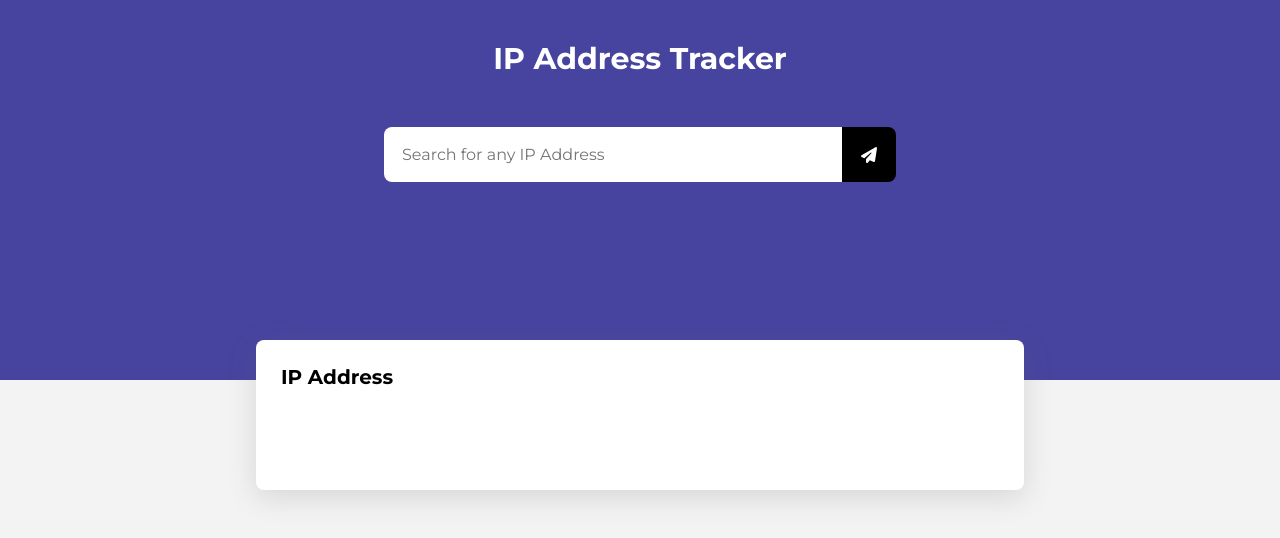
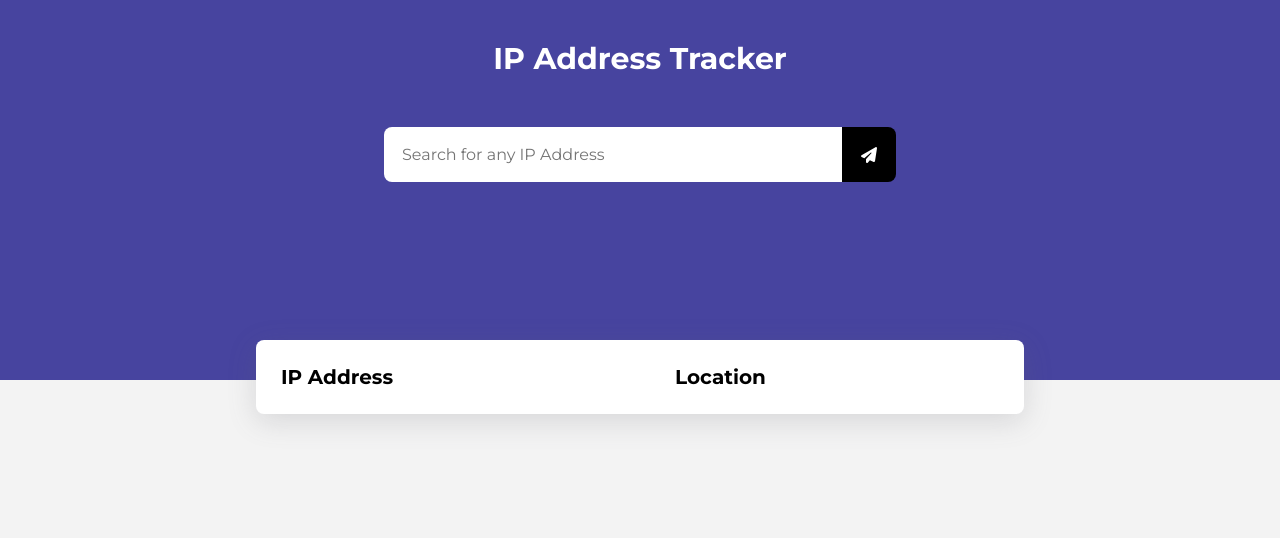
Before and after one commit to gfrnca/ReactIPTracker, a React (Create React App) app: page / in a window 1280 px wide. Shown: the top 538 px of the page. Built offline with nearby package versions, Linux system fonts and the light colour scheme.

Commit message:
Solved props issues & passed country, city and ip data

```diff
--- a/src/components/organisms/HomePage/HomePageHeader/HomePageHeader.jsx
+++ b/src/components/organisms/HomePage/HomePageHeader/HomePageHeader.jsx
@@ -15,7 +15,6 @@ import { HomePageHeaderWrapper } from "./HomePageHeader.styled";
 
 const HomePageHeader = (props) => {
   const [ipAddress, setIpAddress] = useState("");
-  const [data, setData] = useState();
 
   // FETCH API
   const handleIpSubmit = () => {
@@ -25,8 +24,6 @@ const HomePageHeader = (props) => {
         {
           props.handleData(response.data);
         }
-
-        console.log(response.data);
       })
       .catch((err) => {
         return;
--- a/src/components/organisms/HomePage/HomePageIpContent/HomePageIpContent.jsx
+++ b/src/components/organisms/HomePage/HomePageIpContent/HomePageIpContent.jsx
@@ -1,18 +1,25 @@
+// GENERAL
+import { useState, useEffect } from "react";
+
+// COMPONENTS
 import { HomePageIpContentWrapper } from "./HomePageIpContent.styled";
 import { BoldTitle } from "../../../atoms/Title.styled";
 
 const HomePageIpContent = (props) => {
   console.log(props);
+
   return (
     <>
       <HomePageIpContentWrapper>
         <div className="ip-info">
           <BoldTitle size="20px">IP Address</BoldTitle>
-          <p></p>
+          <p>{props.ip}</p>
         </div>
-        <div className="ip-info"></div>
-        <div className="ip-info"></div>
-        <div className="ip-info"></div>
+        <div className="ip-info">
+          <BoldTitle size="20px">Location</BoldTitle>
+          <p>{props.city}</p>
+          <p>{props.country}</p>
+        </div>
       </HomePageIpContentWrapper>
     </>
   );
--- a/src/components/organisms/HomePage/HomePageIpContent/HomePageIpContent.styled.js
+++ b/src/components/organisms/HomePage/HomePageIpContent/HomePageIpContent.styled.js
@@ -2,18 +2,24 @@ import styled from "styled-components";
 
 export const HomePageIpContentWrapper = styled.div`
     width: 60%;
-    height: 150px;
     background: white;;
     border-radius: 8px;
     box-shadow: rgba(100, 100, 111, 0.2) 0px 7px 29px 0px;
     margin-top: -40px;
     display: flex;
     flex-direction: row;
+    flex-wrap: wrap;
+    justify-content: center;
     gap: 20px;
+
 
     .ip-info {
         flex: 1;
         border-radius: 8px;
         padding: 25px;
+
+        p {
+            font-size: 20px;
+        }
     }
 `
--- a/src/components/templates/HomePageTemplate/HomePageTemplate.jsx
+++ b/src/components/templates/HomePageTemplate/HomePageTemplate.jsx
@@ -3,26 +3,26 @@ import { useState, useEffect } from "react";
 
 // COMPONENTS
 import HomePageHeader from "../../organisms/HomePage/HomePageHeader/HomePageHeader";
+import HomePageIpContent from "../../organisms/HomePage/HomePageIpContent/HomePageIpContent";
 
-// API
-import api from "../../../services/api";
-import HomePageIpContent from "../../organisms/HomePage/HomePageIpContent/HomePageIpContent";
+// CSS
 import { HomePageTemplateWrapper } from "./HomePageTemplate.styled";
 
 const HomePageTemplate = () => {
-  const [data, setData] = useState();
+  const [ip, setIp] = useState("");
+  const [city, setCity] = useState("");
+  const [country, setCountry] = useState("");
 
-  useEffect(() => {});
-  function handleDataProps(ipData) {
-    setData(ipData);
-
-    console.log(ipData);
+  function handleDataProps(data) {
+    setIp(data.ip);
+    setCity(data.city);
+    setCountry(data.country_name);
   }
 
   return (
     <HomePageTemplateWrapper>
       <HomePageHeader handleData={handleDataProps} />
-      <HomePageIpContent data={data} />
+      <HomePageIpContent ip={ip} city={city} country={country} />
     </HomePageTemplateWrapper>
   );
 };
```
